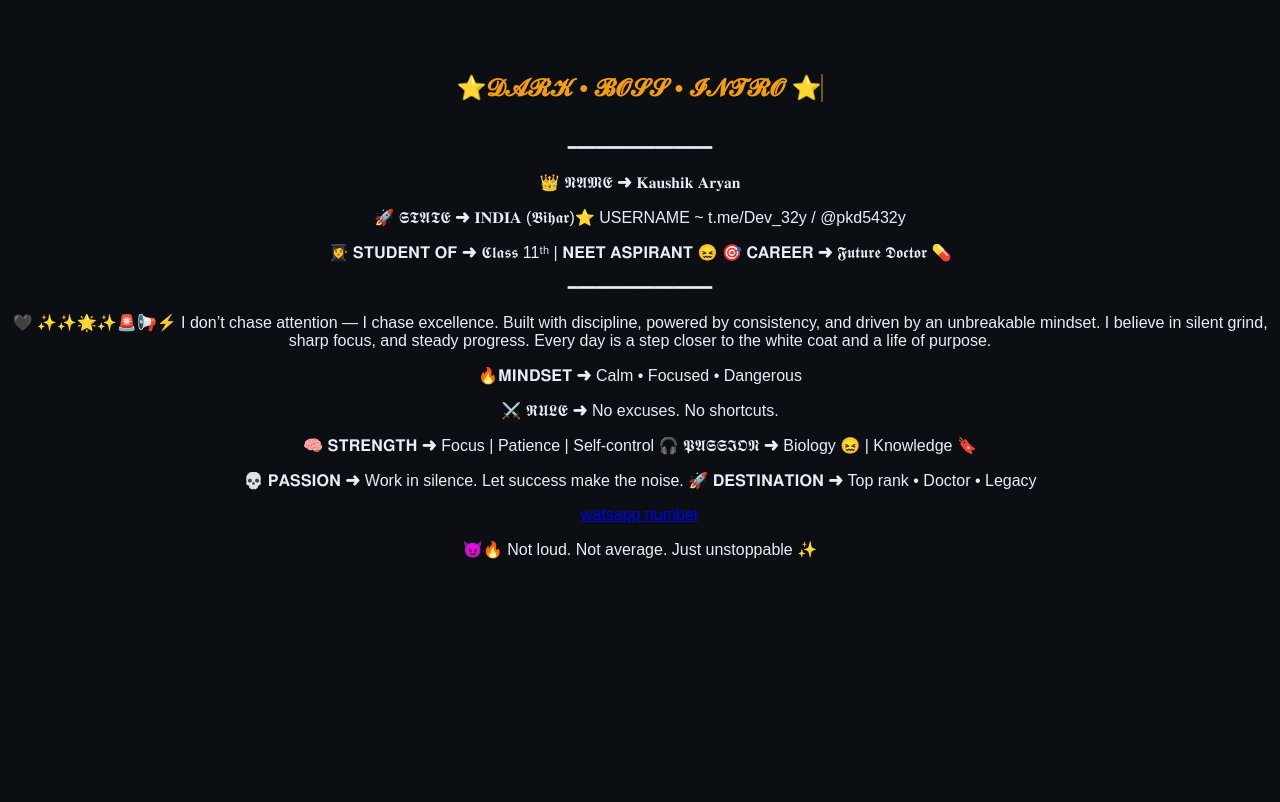
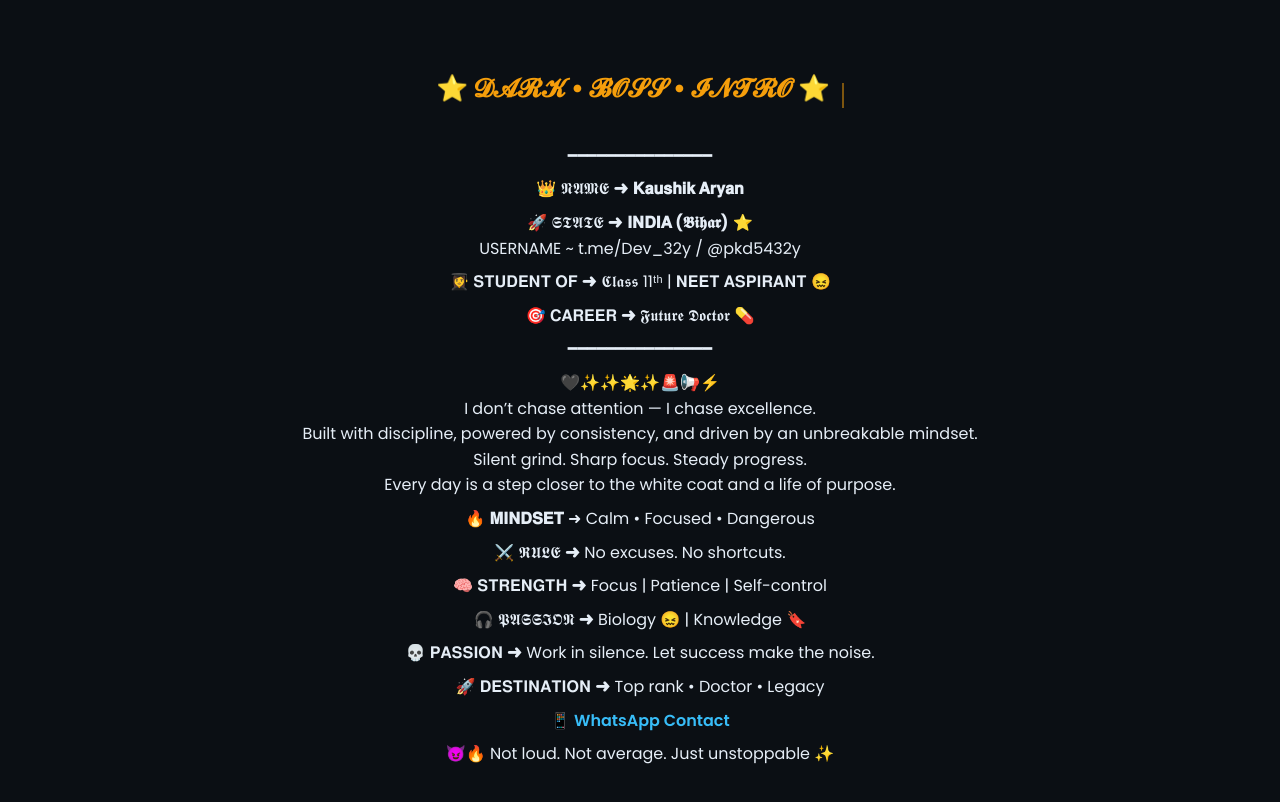
Before and after one commit to shashwatraipro21-sketch/Kaushik-abaout-, a plain HTML site: page Index.html in a window 1280 px wide. Drawn offline with Linux system fonts and the light colour scheme.

Commit message:
Update Index.html

```diff
--- a/Index.html
+++ b/Index.html
@@ -4,51 +4,107 @@
 <head>
     <meta charset="UTF-8">
     <title>Kaushik Aryan Intro</title>
+
+    <!-- Google Font -->
+    <link href="https://fonts.googleapis.com/css2?family=Poppins:wght@400;600;700&display=swap" rel="stylesheet">
+
     <style>
         body {
             background: #0b0f14;
             color: #e6eef7;
             font-family: 'Poppins', sans-serif;
             text-align: center;
-            padding-top: 50px;
+            padding: 40px 20px;
         }
 
         .typewriter {
             display: inline-block;
-            border-right: 2px solid #f59e0b;
-            /* cursor */
             white-space: nowrap;
             overflow: hidden;
-            font-size: 1.5rem;
-            font-weight: bold;
+            font-size: 1.6rem;
+            font-weight: 700;
             color: #f59e0b;
-            animation: blinkCursor 0.7s infinite;
         }
 
-        @keyframes blinkCursor {
-            0% {
-                border-color: transparent;
-            }
+        .cursor {
+            display: inline-block;
+            width: 2px;
+            height: 1.6rem;
+            background: #f59e0b;
+            margin-left: 5px;
+            animation: blink 0.7s infinite;
+        }
 
-            50% {
-                border-color: #f59e0b;
-            }
+        @keyframes blink {
+            0%, 100% { opacity: 0; }
+            50% { opacity: 1; }
+        }
 
-            100% {
-                border-color: transparent;
-            }
+        p {
+            margin: 8px 0;
+            line-height: 1.6;
+        }
+
+        a {
+            color: #38bdf8;
+            text-decoration: none;
+            font-weight: 600;
+        }
+
+        a:hover {
+            text-decoration: underline;
         }
     </style>
 </head>
 
 <body>
-    <h1 class="typewriter" id="intro"></h1>
 
+    <!-- Typewriter -->
+    <h1>
+        <span class="typewriter" id="intro"></span>
+        <span class="cursor"></span>
+    </h1>
+
+    <p>━━━━━━━━━━━━━━━</p>
+
+    <p>👑 𝕹𝕬𝕸𝕰 ➜ <b>𝐊𝐚𝐮𝐬𝐡𝐢𝐤 𝐀𝐫𝐲𝐚𝐧</b></p>
+
+    <p>🚀 𝕾𝕿𝕬𝕿𝕰 ➜ <b>𝐈𝐍𝐃𝐈𝐀 (𝕭𝖎𝖍𝖆𝖗)</b> ⭐️<br>
+        USERNAME ~ t.me/Dev_32y / @pkd5432y
+    </p>
+
+    <p>👩‍🎓 𝐒𝐓𝐔𝐃𝐄𝐍𝐓 𝐎𝐅 ➜ 𝕮𝖑𝖆𝖘𝖘 11ᵗʰ | 𝐍𝐄𝐄𝐓 𝐀𝐒𝐏𝐈𝐑𝐀𝐍𝐓 😖</p>
+
+    <p>🎯 𝐂𝐀𝐑𝐄𝐄𝐑 ➜ 𝕱𝖚𝖙𝖚𝖗𝖊 𝕯𝖔𝖈𝖙𝖔𝖗 💊</p>
+
+    <p>━━━━━━━━━━━━━━━</p>
+
+    <p>🖤✨✨🌟✨🚨📢⚡️<br>
+        I don’t chase attention — I chase excellence.<br>
+        Built with discipline, powered by consistency, and driven by an unbreakable mindset.<br>
+        Silent grind. Sharp focus. Steady progress.<br>
+        Every day is a step closer to the white coat and a life of purpose.
+    </p>
+
+    <p>🔥 <b>𝐌𝐈𝐍𝐃𝐒𝐄𝐓</b> ➜ Calm • Focused • Dangerous</p>
+    <p>⚔️ 𝕽𝖀𝕷𝕰 ➜ No excuses. No shortcuts.</p>
+
+    <p>🧠 𝐒𝐓𝐑𝐄𝐍𝐆𝐓𝐇 ➜ Focus | Patience | Self-control</p>
+    <p>🎧 𝕻𝕬𝕾𝕾𝕴𝕺𝕹 ➜ Biology 😖 | Knowledge 🔖</p>
+
+    <p>💀 𝐏𝐀𝐒𝐒𝐈𝐎𝐍 ➜ Work in silence. Let success make the noise.</p>
+    <p>🚀 𝐃𝐄𝐒𝐓𝐈𝐍𝐀𝐓𝐈𝐎𝐍 ➜ Top rank • Doctor • Legacy</p>
+
+    <p>
+        <a href="https://wa.me/qr/A56UF44JMZGUD1" target="_blank">📱 WhatsApp Contact</a>
+    </p>
+
+    <p>😈🔥 Not loud. Not average. Just unstoppable ✨</p>
+
+    <!-- Script -->
     <script>
-        const text = "⭐️𝓓𝓐𝓡𝓚 • 𝓑𝓞𝓢𝓢 • 𝓘𝓝𝓣𝓡𝓞 ⭐️ ";
-
-
-    const speed = 120; // typing speed in ms
+        const text = "⭐️ 𝓓𝓐𝓡𝓚 • 𝓑𝓞𝓢𝓢 • 𝓘𝓝𝓣𝓡𝓞 ⭐️";
+        const speed = 120;
         let i = 0;
 
         function typeWriter() {
@@ -59,43 +115,8 @@
             }
         }
 
-
         window.onload = typeWriter;
     </script>
 
-
-    <p>
-
-
-<p>━━━━━━━━━━━━━━━</p>
-<p>👑 𝕹𝕬𝕸𝕰 ➜ 𝐊𝐚𝐮𝐬𝐡𝐢𝐤 𝐀𝐫𝐲𝐚𝐧 </p>
-<p>🚀 𝕾𝕿𝕬𝕿𝕰 ➜ 𝐈𝐍𝐃𝐈𝐀 (𝕭𝖎𝖍𝖆𝖗)⭐️
-
-USERNAME ~ t.me/Dev_32y / @pkd5432y </p>
-
-<p>👩‍🎓 𝐒𝐓𝐔𝐃𝐄𝐍𝐓 𝐎𝐅 ➜ 𝕮𝖑𝖆𝖘𝖘 11ᵗʰ | 𝐍𝐄𝐄𝐓 𝐀𝐒𝐏𝐈𝐑𝐀𝐍𝐓
- 😖
-🎯 𝐂𝐀𝐑𝐄𝐄𝐑 ➜ 𝕱𝖚𝖙𝖚𝖗𝖊 𝕯𝖔𝖈𝖙𝖔𝖗 💊</p>
-<p>━━━━━━━━━━━━━━━</p>
-
-<p>🖤 ✨✨🌟✨🚨📢⚡️
-I don’t chase attention — I chase excellence.
-Built with discipline, powered by consistency, and driven by an unbreakable mindset. I believe in silent grind, sharp focus, and steady progress. Every day is a step closer to the white coat and a life of purpose.</p>
-<p>﻿🔥𝐌𝐈𝐍𝐃𝐒𝐄𝐓
-  ➜ Calm • Focused • Dangerous</p>
-<p>⚔️ 𝕽𝖀𝕷𝕰 ➜ No excuses. No shortcuts.</p>
-<p>🧠 𝐒𝐓𝐑𝐄𝐍𝐆𝐓𝐇
- ➜ Focus | Patience | Self-control
-🎧 𝕻𝕬𝕾𝕾𝕴𝕺𝕹 ➜ Biology 😖 | Knowledge 🔖</p>
-
-💀 𝐏𝐀𝐒𝐒𝐈𝐎𝐍
- ➜ Work in silence. Let success make the noise.
-🚀 𝐃𝐄𝐒𝐓𝐈𝐍𝐀𝐓𝐈𝐎𝐍
- ➜ Top rank • Doctor • Legacy
-
-<p><a href="https://wa.me/qr/A56UF44JMZGUD1">watsapp number</a></p>
-😈🔥 Not loud. Not average. Just unstoppable ✨
-    </p>
 </body>
-
 </html>
```
